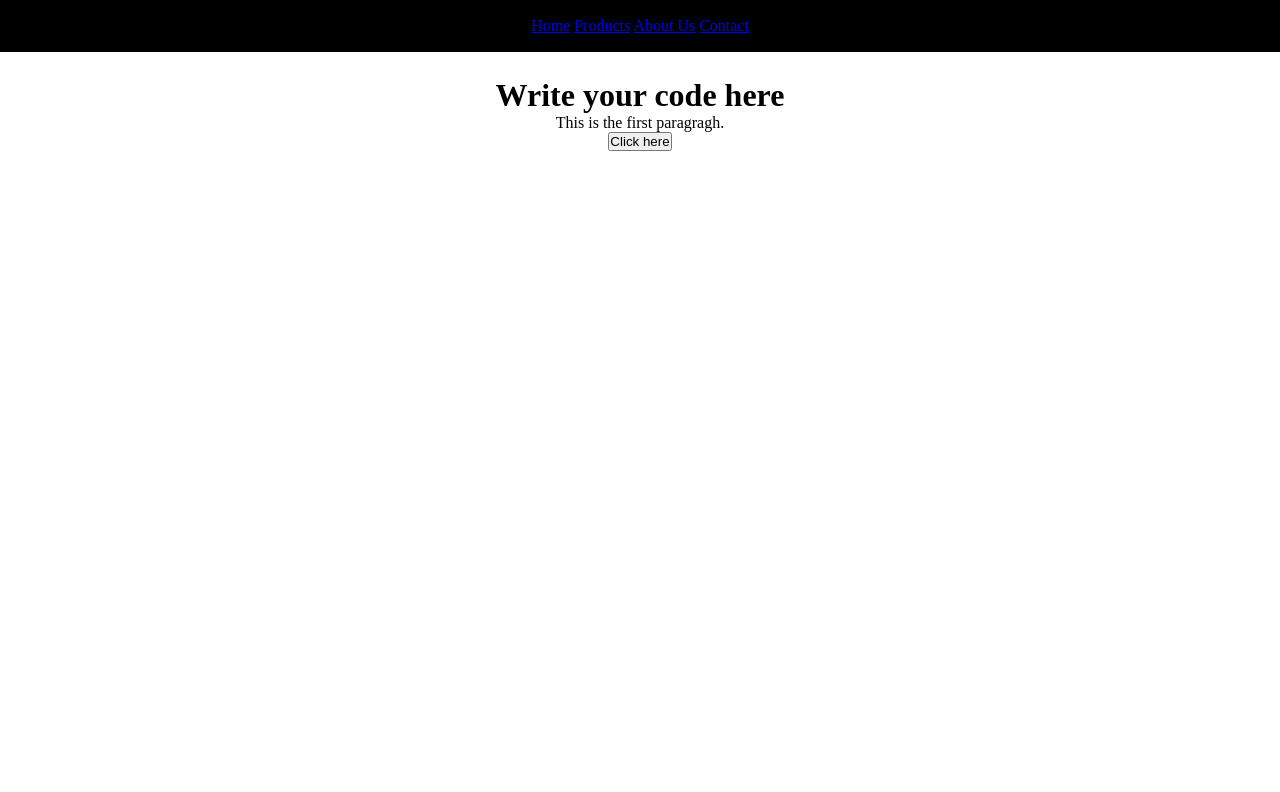
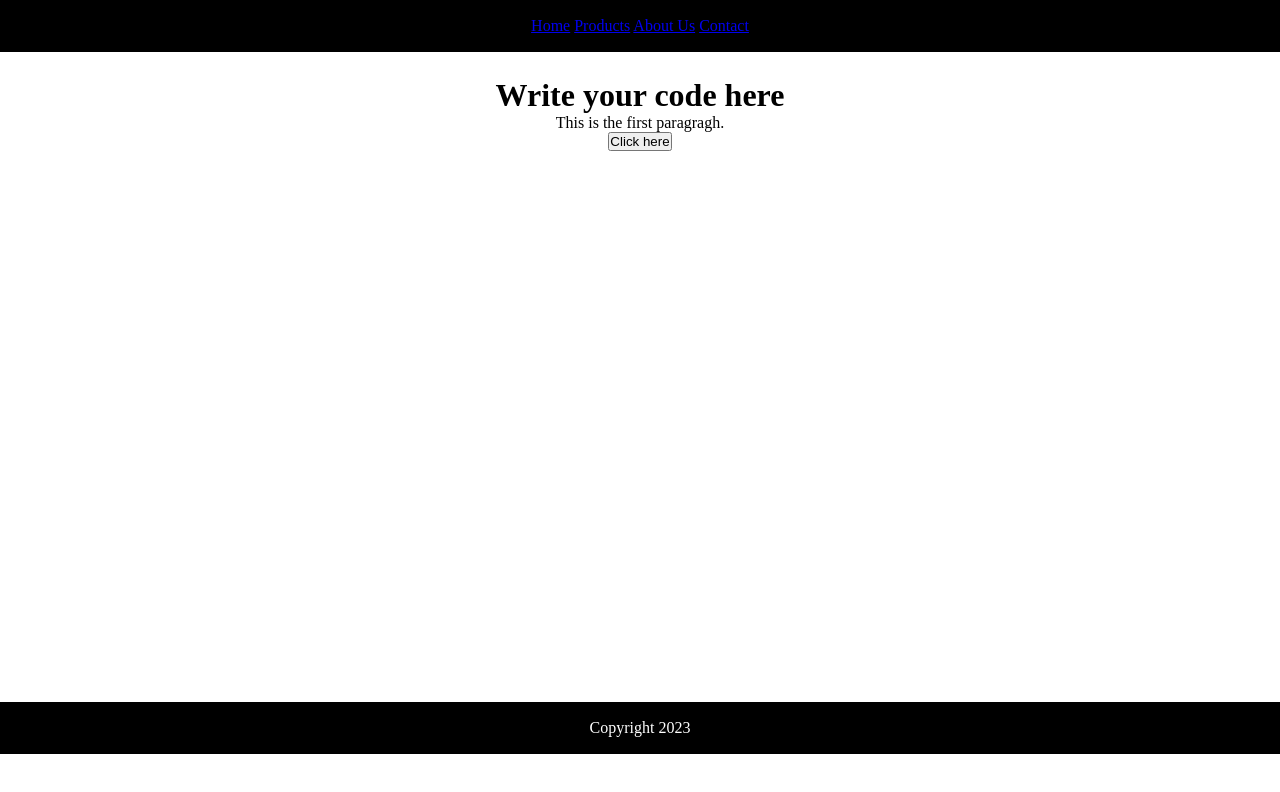
Before and after one commit to devbrunoferreira/git_pratice_bruno, a plain HTML site: page index.html in a window 1280 px wide. Drawn offline with Linux system fonts and the light colour scheme.

Commit message:
Footer was added and styled

```diff
--- a/index.html
+++ b/index.html
@@ -21,6 +21,9 @@
         <p>This is the first paragragh.</p>
         <button>Click here</button>
     </main>
+    <footer class="footer">
+        <p>Copyright 2023</p>
+    </footer>
 </body>
 
 </html>
--- a/styles.css
+++ b/styles.css
@@ -16,4 +16,14 @@
     flex-direction: column;
     align-items: center;
     padding: 25px;
+    width: auto;
+    height: 75vh;
 }
+
+.footer {
+    text-align: center;
+    border: 2px solid black;
+    padding: 15px;
+    color: white;
+    background-color: black;
+}
```
Also changed, not shown: 1 other file.
